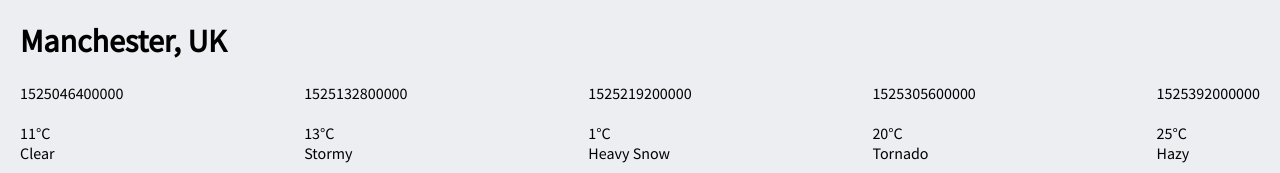
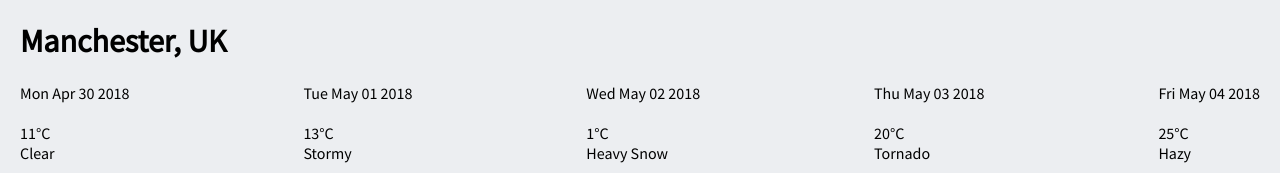
Before and after one commit to mxkoder/weather-app, a React (Create React App) app: page / in a window 1280 px wide. Shown: the top 173 px of the page. Built offline with nearby package versions, Linux system fonts and the light colour scheme; some icons are missing.

Commit message:
formatted date

```diff
--- a/src/components/ForecastSummary.js
+++ b/src/components/ForecastSummary.js
@@ -23,9 +23,11 @@ import WeatherIcon from "react-icons-weather";
 function ForecastSummary(props) {
   const { date, description, icon, temperature } = props;
 
+  const formattedDate = new Date(date).toDateString();
+
   return (
     <div className="forecast-summary" data-testid="forecast-summary">
-      <div className="forecast-summary__date">{date}</div>
+      <div className="forecast-summary__date">{formattedDate}</div>
       <div className="forecast-summary__icon" data-testid="forecast-icon">
         <WeatherIcon name="owm" iconId={icon} />
       </div>
```
